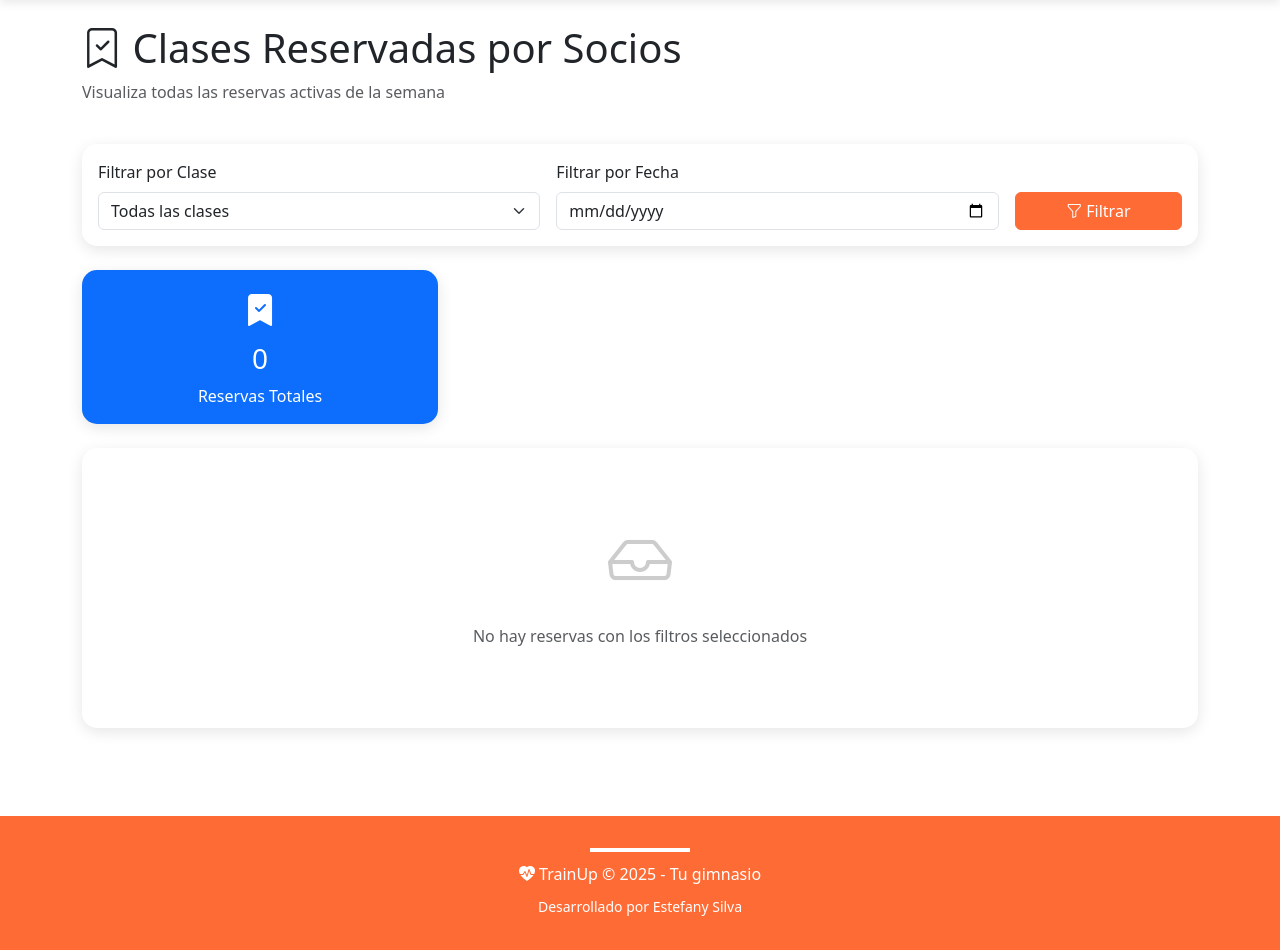
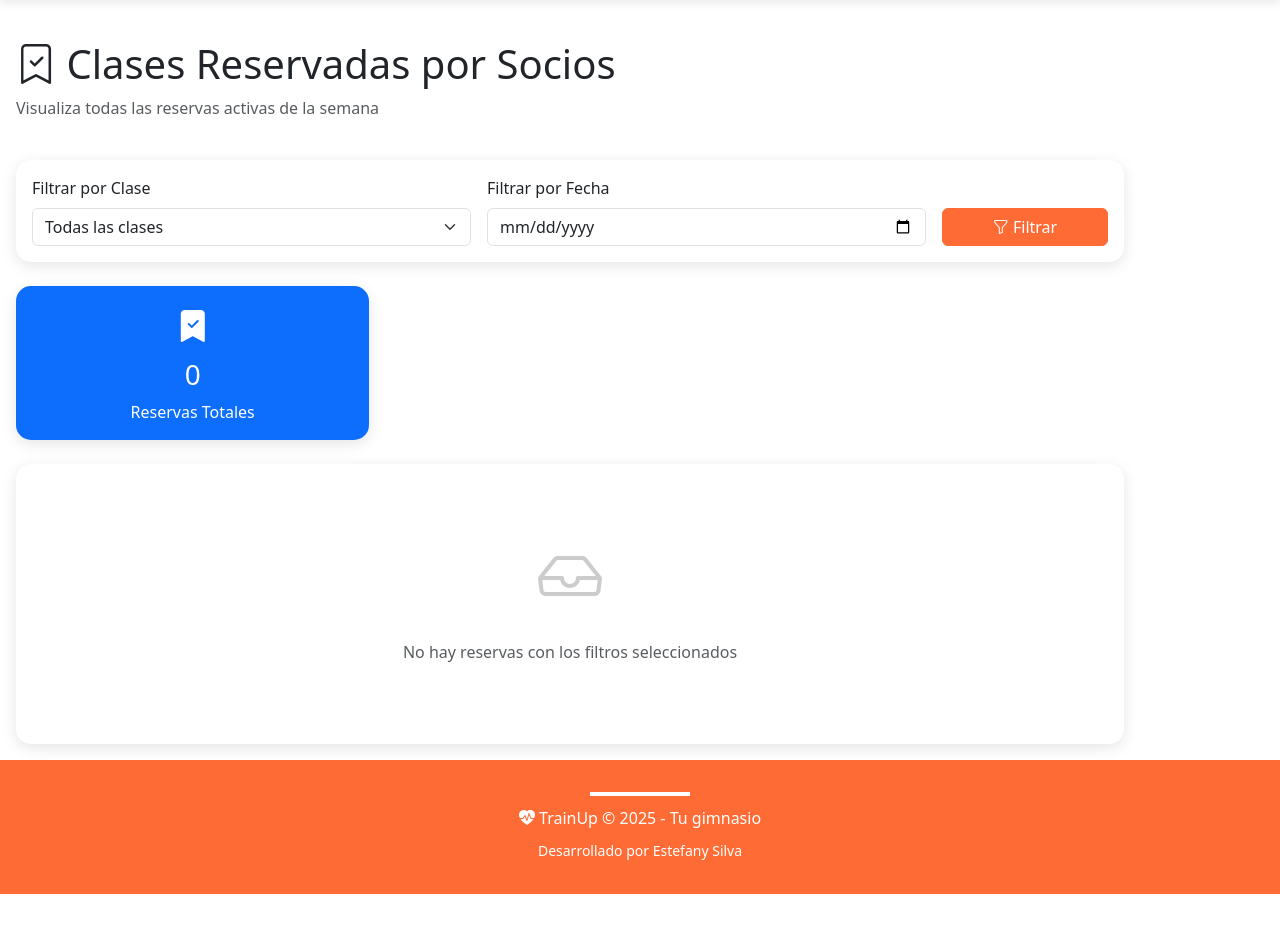
Before and after one commit to estefany89/TrainUp, a Django app: page /gestion/clases-reservadas/ in a window 1280 px wide. Shown: the part 62-1012 px from the top of the page. After the commit the page ends 956 px from the top, so only its background shows below. Run offline with Django 5.2, Linux system fonts and the light colour scheme; a user stored in the database is signed in; tables that the repository leaves empty hold one stand-in row (values such as "Sample post").

Commit message:
Arreglos de estilo

```diff
--- a/gimnasio_project/templates/gimnasio/base.html
+++ b/gimnasio_project/templates/gimnasio/base.html
@@ -17,10 +17,19 @@
             --danger-color: #E74C3C;
         }
 
+        /* RESET DE ESPACIOS */
+        * {
+            margin: 0;
+            padding: 0;
+            box-sizing: border-box;
+        }
+
         body {
             min-height: 100vh;
             display: flex;
             flex-direction: column;
+            margin: 0;
+            padding: 0;
         }
 
         .navbar {
@@ -74,15 +83,30 @@
             transform: translateY(-5px);
         }
 
+        /* MAIN SIN MÁRGENES */
         main {
             flex: 1;
+            margin: 0 !important;
+            padding: 0 !important;
         }
 
+        /* Excepto cuando tiene la clase container */
+        main.container {
+            padding: 1rem !important;
+        }
+
+        main.my-4 {
+            margin-top: 1.5rem !important;
+            margin-bottom: 0 !important;
+        }
+
+        /* FOOTER SIN MARGEN SUPERIOR */
         footer {
-            background-color: #2C3E50;
+            background-color: #FF6B35;
             color: white;
             padding: 2rem 0;
-            margin-top: 4rem;
+            margin-top: 0 !important;
+            border-top: none;
         }
 
         .dropdown-submenu {
@@ -121,14 +145,12 @@
                                     <i class="bi bi-person-badge"></i> Monitores
                                 </a>
                                 <ul class="dropdown-menu">
-                                    <!-- Gestión Monitor -->
                                     <li>
                                         <a class="dropdown-item" href="{% url 'gimnasio:gestion_monitores' %}">
                                             <i class="bi bi-person-plus-fill"></i> Gestión Monitor
                                         </a>
                                     </li>
                                     <li><hr class="dropdown-divider"></li>
-                                    <!-- SUBMENÚ Asignar Clases -->
                                     <li class="dropdown-submenu">
                                         <a class="dropdown-item dropdown-toggle" href="#">
                                             <i class="bi bi-calendar-plus"></i> Asignar Clases
@@ -200,7 +222,6 @@
                                 </ul>
                             </li>
 
-
                         {% elif user.perfil.rol == 'monitor' %}
                             <!-- ========== MENÚ MONITOR ========== -->
                             <li class="nav-item dropdown">
@@ -265,6 +286,7 @@
             </div>
         </div>
     </nav>
+
     <main class="{% block main_class %}container my-4{% endblock %}">
         {% if messages %}
           <div class="position-fixed top-0 end-0 p-3" style="z-index: 1050;">
@@ -279,16 +301,13 @@
               </div>
             {% endfor %}
           </div>
-
         {% endif %}
         {% block content %}{% endblock %}
     </main>
 
-<footer class="text-center" style="background-color: #FF6B35; color: white; padding: 2rem 0; border-top: none;">
+    <footer class="text-center">
         <div class="container">
-        <!-- Línea decorativa blanca para contraste -->
             <div style="height: 4px; background-color: white; width: 100px; margin: 0 auto 10px auto;"></div>
-
             <p class="mb-0">
                 <i class="bi bi-heart-pulse-fill"></i> TrainUp &copy; 2025 - Tu gimnasio
             </p>
@@ -297,9 +316,6 @@
             </p>
         </div>
     </footer>
-
-
-
 
     <script src="https://cdn.jsdelivr.net/npm/bootstrap@5.3.3/dist/js/bootstrap.bundle.min.js"></script>
 
@@ -318,7 +334,6 @@
                 var subDropdown = submenu.querySelector('.dropdown-menu');
                 subDropdown.classList.toggle('show');
 
-                // Cerrar otros submenús abiertos
                 dropdownSubmenus.forEach(function(other) {
                     if (other !== submenu) {
                         other.querySelector('.dropdown-menu')?.classList.remove('show');
@@ -327,7 +342,6 @@
             });
         });
 
-        // Cerrar submenús al cerrar el dropdown principal
         var dropdowns = document.querySelectorAll('.dropdown');
         dropdowns.forEach(function(drop) {
             drop.addEventListener('hidden.bs.dropdown', function () {
@@ -339,11 +353,11 @@
     </script>
 
     <script>
-        //Mensajes de notificación
+    // Mensajes de notificación
     document.addEventListener('DOMContentLoaded', function () {
         var toastElList = [].slice.call(document.querySelectorAll('.toast'));
         toastElList.map(function (toastEl) {
-        var toast = new bootstrap.Toast(toastEl, { delay: 4000 }); // desaparece a los 4s
+            var toast = new bootstrap.Toast(toastEl, { delay: 4000 });
             toast.show();
         });
     });
```
Lines whose indentation alone changed are shown as unchanged.
